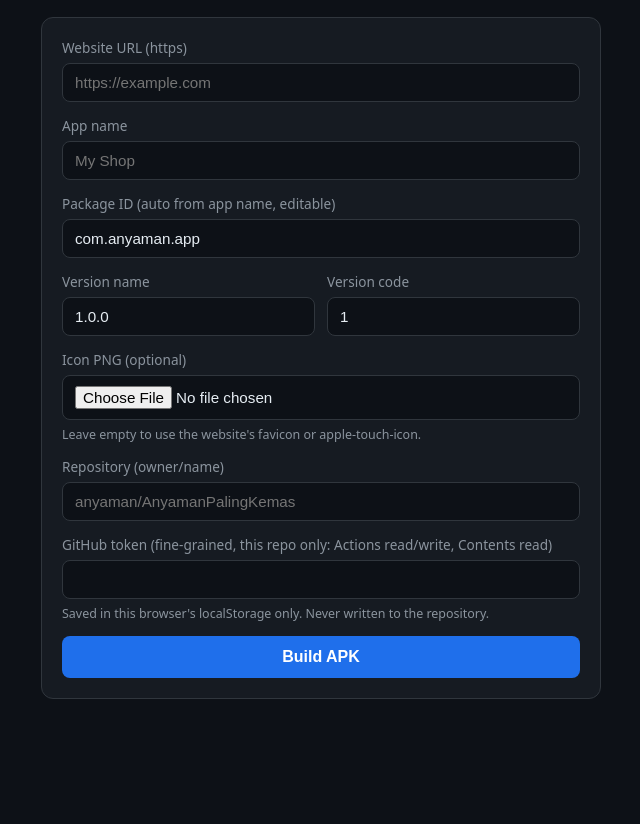
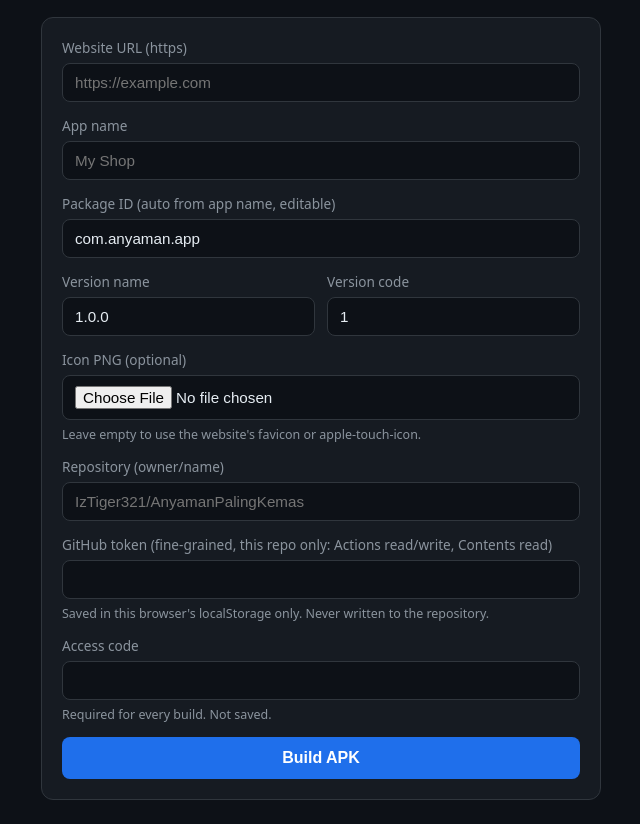
Before and after one commit to IzTiger321/AnyamanPalingKemas, a plain HTML site: page docs/index.html in a window 1280 px wide. Shown: the part 83-907 px from the top of the page, without its empty margins (319-959 px from the left). Before the commit the page ends 806 px from the top, so only its background shows below. Drawn offline with Linux system fonts and the light colour scheme.

Commit message:
Add access code input and validation
Added access code input field and validation.

```diff
--- a/docs/index.html
+++ b/docs/index.html
@@ -59,12 +59,17 @@ a.dl{display:inline-block;margin-top:10px;background:var(--ok);color:#fff;text-d
     </label>
 
     <label>Repository (owner/name)
-      <input id="repo" type="text" placeholder="anyaman/AnyamanPalingKemas" autocomplete="off">
+      <input id="repo" type="text" placeholder="IzTiger321/AnyamanPalingKemas" autocomplete="off">
     </label>
 
     <label>GitHub token (fine-grained, this repo only: Actions read/write, Contents read)
       <input id="token" type="password" autocomplete="off">
       <span class="hint">Saved in this browser's localStorage only. Never written to the repository.</span>
+    </label>
+
+    <label>Access code
+      <input id="code" type="password" autocomplete="off">
+      <span class="hint">Required for every build. Not saved.</span>
     </label>
 
     <button id="build" type="button">Build APK</button>
@@ -79,7 +84,8 @@ const BRANCH = 'main';
 const $ = id => document.getElementById(id);
 const el = {
   url: $('url'), name: $('name'), pkg: $('pkg'), vname: $('vname'), vcode: $('vcode'),
-  icon: $('icon'), token: $('token'), repo: $('repo'), build: $('build'), status: $('status')
+  icon: $('icon'), token: $('token'), repo: $('repo'), code: $('code'),
+  build: $('build'), status: $('status')
 };
 let pkgTouched = false;
 let iconB64 = '';
@@ -141,6 +147,7 @@ function collect() {
   const vcode = el.vcode.value.trim() || '1';
   const repo = el.repo.value.trim();
   const token = el.token.value.trim();
+  const code = el.code.value;
   const errs = [];
   if (!/^https:\/\/[A-Za-z0-9._~:\/?#@!$&()*+,;=%-]+$/.test(url)) errs.push('Website URL must start with https:// and contain no spaces or quotes.');
   if (!/^[A-Za-z0-9 ]{1,30}$/.test(name)) errs.push('App name: letters, digits and spaces only (max 30).');
@@ -149,11 +156,13 @@ function collect() {
   if (!/^[1-9][0-9]{0,8}$/.test(vcode)) errs.push('Version code must be a whole number of at least 1.');
   if (!/^[^/\s]+\/[^/\s]+$/.test(repo)) errs.push('Repository must be in owner/name form.');
   if (!token) errs.push('A GitHub token is required.');
+  if (!code) errs.push('An access code is required.');
   if (iconB64.length > 60000) errs.push('Icon is too large. Use a smaller or simpler PNG.');
   if (errs.length) { show(errs.join('\n'), 'err'); return null; }
   return {
     token, repo, pkg, vcode,
     inputs: {
+      access_code: code,
       app_name: name,
       package_id: pkg,
       version_name: vname,
@@ -207,6 +216,7 @@ async function start() {
       method: 'POST',
       body: JSON.stringify({ ref: BRANCH, inputs: job.inputs })
     });
+    el.code.value = '';
     show('Build queued. Waiting for GitHub Actions to start...');
     const run = await findRun(job, since);
     await watch(job, run.id);
```
